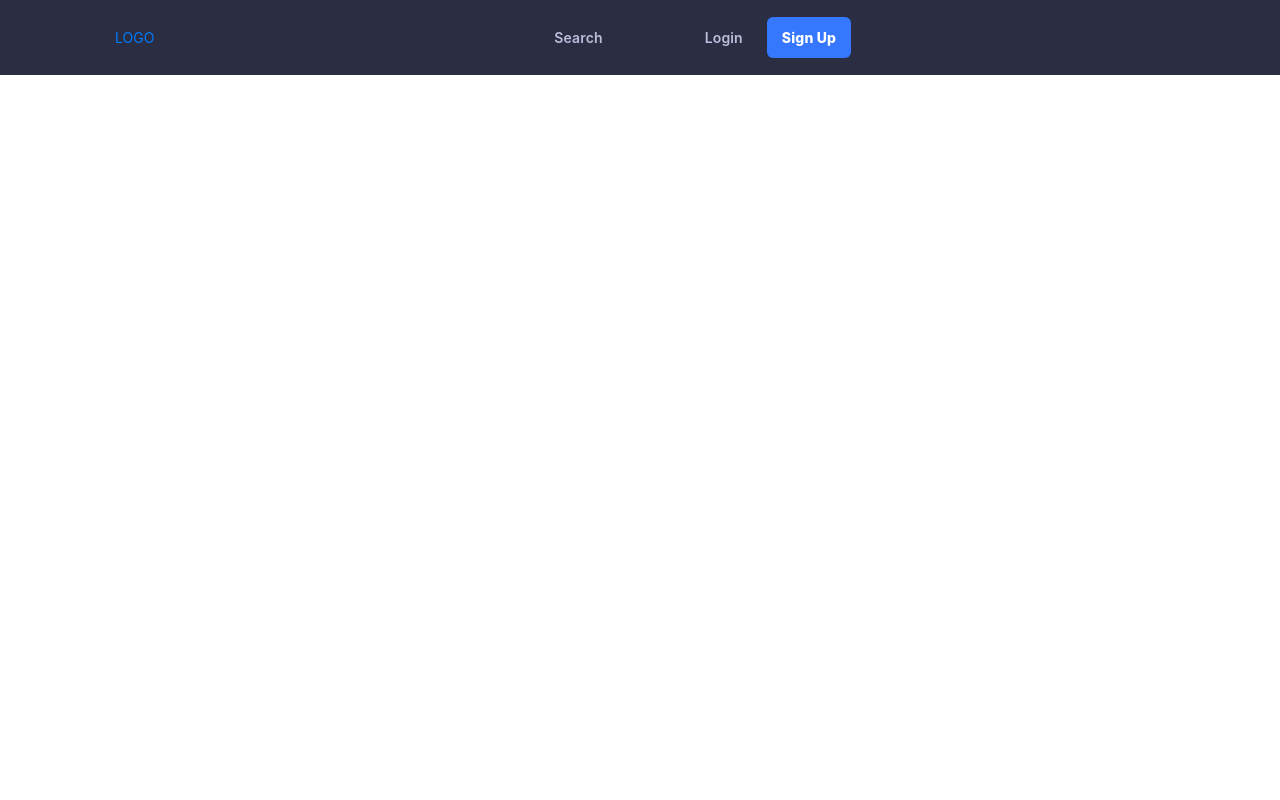
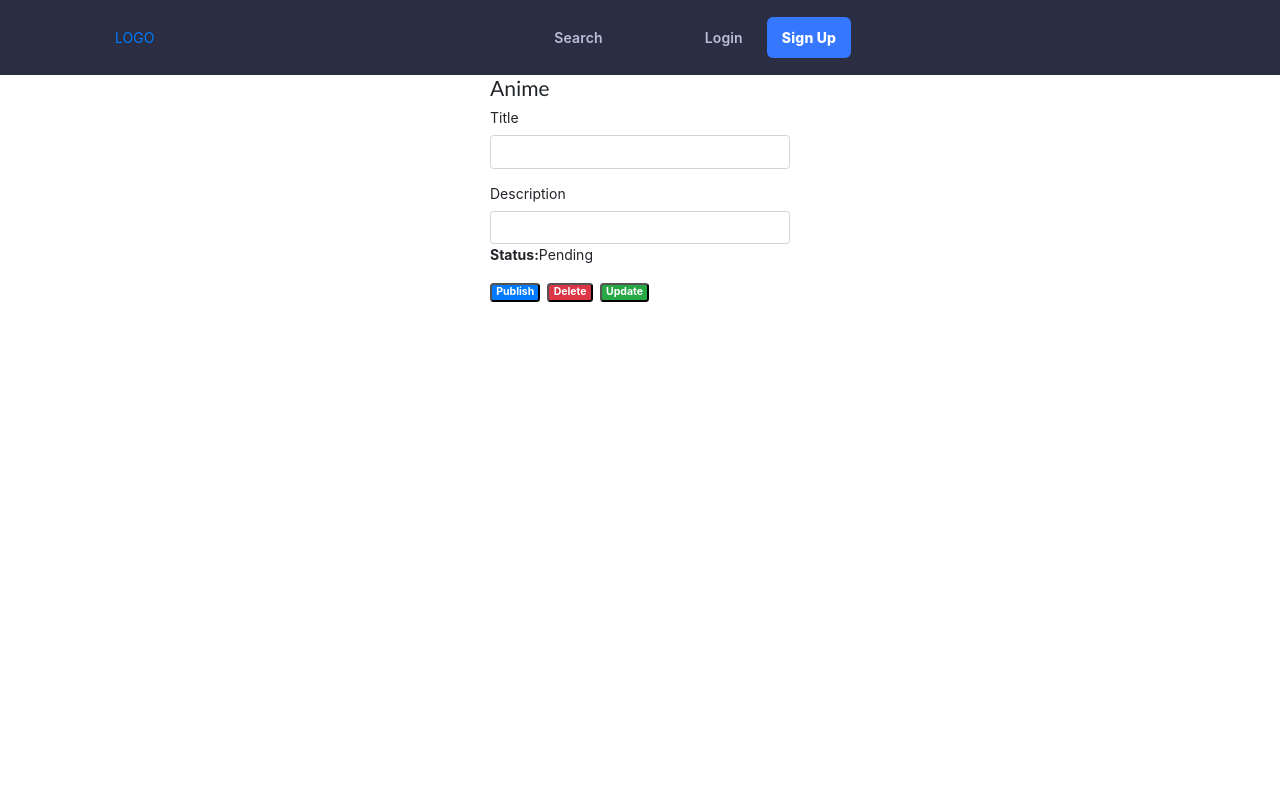
Before and after one commit to AshKhanNY/Website-Design-Project, a React (Create React App) app in the folder anime-list/: page /my-animes/1 in a window 1280 px wide. Shown: the top 800 px of the page. Built offline with nearby package versions, Linux system fonts and the light colour scheme; no server answers.

Commit message:
individual users are able to add, edit and remove animes from their personal list

```diff
--- a/anime-list/src/App.js
+++ b/anime-list/src/App.js
@@ -8,6 +8,7 @@ import Navbar from './components/layout/Navbar';
 
 import Home from "./components/pages/Home";
 import Anime from "./components/pages/Anime";
+import MyAnime from "./components/pages/MyAnime"
 import Login from "./components/pages/Login";
 import Signup from "./components/pages/Signup";
 import Profile from "./components/pages/Profile";
@@ -82,6 +83,7 @@ function App() {
           <Routes>
             <Route path='/' exact element={ <Home /> } />
             <Route path='/animes/:id' element={ <Anime /> } />
+            <Route path='/my-animes/:id' element={ <MyAnime /> } />
             <Route path='/login' element={ <Login /> }/>
             <Route path='/signup' element={ <Signup /> } />
             <Route path='/profile' element={ <Profile /> } />
--- /dev/null
+++ b/anime-list/src/components/pages/MyAnime.jsx
@@ -0,0 +1,142 @@
+import React, { useState, useEffect } from 'react';
+import { useParams, useNavigate } from "react-router-dom";
+import MyAnimeService from '../services/MyAnimeService';
+
+const MyAnime = (props) => {
+
+  const { id } = useParams();
+  let navigate = useNavigate();
+
+  const initialAnimeState = {
+    id: null,
+    title: "",
+    description: "",
+    published: false
+  };
+
+  const [currentAnime, setCurrentAnime] = useState(initialAnimeState);
+  const [message, setMessage] = useState("");
+
+  const getAnime = (id) => {
+    console.log("gettin anime with id of: " + id);
+    MyAnimeService.get(id)
+      .then(response => {
+        setCurrentAnime(response.data);
+        console.log(response.data);
+      })
+      .catch(err => {
+        console.log(err);
+      });
+  };
+
+  useEffect(() => {
+    if (id){
+      getAnime(id);
+    }
+  }, [id]);
+
+  const handleInputChange = (e) => {
+    const { name, value } = e.target;
+    setCurrentAnime({ ...currentAnime, [name]: value});
+  };
+
+  const updatePublished = (status) => {
+    var data = {
+      id: currentAnime.id,
+      title: currentAnime.title,
+      description: currentAnime.description,
+      published: status
+    };
+
+    MyAnimeService.update(currentAnime.id, data)
+      .then(response => {
+        setCurrentAnime({ ...currentAnime, published: status});
+        console.log(response.data);
+      })
+      .catch(err => {
+        console.log(err);
+      });
+  };
+
+  const updateAnime = () => {
+    console.log(currentAnime)
+    MyAnimeService.update(currentAnime.id, currentAnime)
+      .then(response => {
+        console.log(response.data);
+        setMessage("The anime was updated successfully!");
+      })
+      .catch(err => {
+        console.log(err);
+      });
+  };
+
+  const deleteAnime = () => {
+    MyAnimeService.remove(currentAnime.id)
+      .then(response => {
+        console.log(response.data);
+        navigate("/my-list");
+      })
+      .catch(err => {
+        console.log(err);
+      });
+  };
+
+  return (
+    <div>
+        {currentAnime ? (
+          <div className="edit-form">
+            <h4>Anime</h4>
+            <form>
+              <div className="form-group">
+                <label htmlFor="title">Title</label>
+                <input
+                  type="text"
+                  className="form-control"
+                  id="title"
+                  name="title"
+                  value={currentAnime.title}
+                  onChange={handleInputChange}
+                />
+              </div>
+              <div>
+                <label htmlFor="description">Description</label>
+                <input
+                  type="text"
+                  className="form-control"
+                  id="description"
+                  name="description"
+                  value={currentAnime.description}
+                  onChange={handleInputChange}
+                />
+               </div>
+
+               <div className="form-group">
+                <lable>
+                  <strong>Status:</strong>
+                </lable>
+                  {currentAnime.published ? "Published" : "Pending"}
+               </div>
+            </form>
+
+            {currentAnime.published? (
+              <button className="badge badge-primary mr-2" onClick={() => updatePublished(false)}>Unpublish</button>
+            ):(
+              <button className="badge badge-primary mr-2" onClick={() => updatePublished(true)}>Publish</button>
+            )}
+
+            <button className="badge badge-danger mr-2" onClick={deleteAnime}>Delete</button>
+
+            <button type="submit" className="badge badge-success" onClick={updateAnime}>Update</button>
+            <p>{message}</p>
+          </div>
+        ) : (
+          <div>
+            <br />
+            <p>Please click on an Anime</p>
+          </div>
+        )}
+    </div>
+  );
+};
+
+export default MyAnime;
--- a/anime-list/src/components/pages/MyAnimeList.jsx
+++ b/anime-list/src/components/pages/MyAnimeList.jsx
@@ -1,12 +1,15 @@
 import React, { useState, useEffect } from "react";
 import MyAnimeService from "../services/MyAnimeService";
-import { Link, useParams } from "react-router-dom";
+import { Link, useParams, useNavigate, createSearchParams } from "react-router-dom";
 
 const MyAnimeList = () => {
     const [animes, setAnimes] = useState([]);
     const [currentAnime, setCurrentAnime] = useState(null);
     const [currentIndex, setCurrentIndex] = useState(-1);
     const [searchTitle, setSearchTitle] = useState("");
+    const [animeId, setAnimeId] = useState(-1);
+
+    let nav = useNavigate();
 
     const { id } = useParams();
 
@@ -33,8 +36,8 @@ const MyAnimeList = () => {
             });
     };
 
-    const refreshList = () => {
-        retrieveAnimes();
+    const refreshList = (id) => {
+        retrieveAnimes(id);
         setCurrentAnime(null);
         setCurrentIndex(-1)
     };
@@ -42,13 +45,19 @@ const MyAnimeList = () => {
     const setActiveAnnime = (anime, index) => {
         setCurrentAnime(anime);
         setCurrentIndex(index);
+        // nav({
+        //     pathname: "",
+        //     search: `?${createSearchParams({
+        //         title: anime.title
+        //     })}`
+        // });
     };
 
     const removeAllAnimes = () => {
         MyAnimeService.removeAll()
             .then(response => {
                 console.log(response.data);
-                refreshList();
+                refreshList(id);
             })
             .catch(err => {
                 console.log(err);
@@ -56,7 +65,7 @@ const MyAnimeList = () => {
     };
 
     const findByTitle = () => {
-        MyAnimeService.findByTitle(searchTitle)
+        MyAnimeService.findByTitle(searchTitle, id)
             .then(response => {
                 setAnimes(response.data);
                 console.log(response.data);
@@ -129,7 +138,7 @@ const MyAnimeList = () => {
                             </label>{" "}
                             {currentAnime.published ? "Published": "Pending"}
                         </div>
-                        <Link to={"/animes/" + currentAnime.id} className="badge badge-warning">
+                        <Link to={"/my-animes/" + currentAnime.id} className="badge badge-warning">
                             Edit
                         </Link>
                     </div>
--- a/anime-list/src/components/services/AnimeService.js
+++ b/anime-list/src/components/services/AnimeService.js
@@ -12,6 +12,7 @@ const get = (id) => {
 const create = (data) => {
     return http.post("/animes", data);
 };
+
 
 const update = (id, data) => {
     return http.put(`/animes/${id}`, data);
--- a/anime-list/src/components/services/MyAnimeService.js
+++ b/anime-list/src/components/services/MyAnimeService.js
@@ -6,7 +6,7 @@ const getAll = (id) => {
 }
 
 const get = (id) => {
-    return http.get(`/myanimes/${id}`);
+    return http.get(`/myanimes/by/${id}`);
 };
 
 const create = (data) => {
@@ -25,8 +25,8 @@ const removeAll = () => {
     return http.delete(`/myanimes`);
 };
 
-const findByTitle = (title) => {
-    return http.get(`/myanimes?title=${title}`);
+const findByTitle = (id) => {
+    return http.get(`/myanimes/${id}/bytitle`);
 };
 
 const MyAnimeService = {
```
Also changed, not shown: 2 other files (tests, documents, lock files or other folders).
